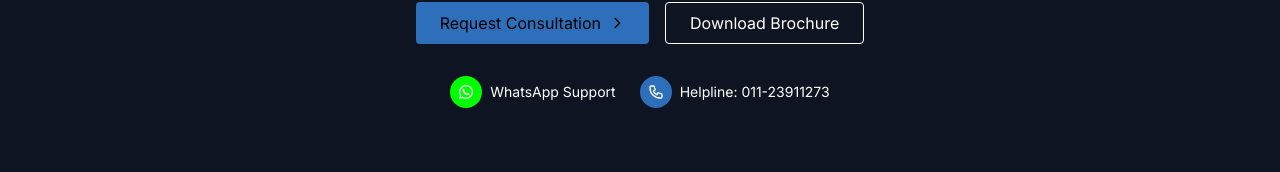
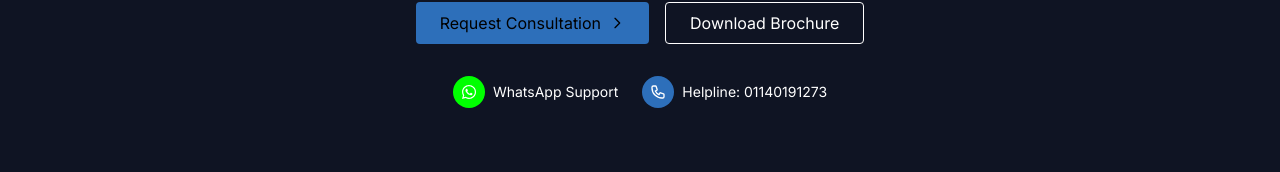
Before and after one commit to ATHARVISM2804/Kumar-Power, a React (Vite) app: page /about/Testimonials in a window 1280 px wide. Shown: the part 2577-2749 px from the top of the page. Built offline with nearby package versions, Linux system fonts and the light colour scheme.

Commit message:
testimonials no

```diff
--- a/src/pages/about/Testimonials.tsx
+++ b/src/pages/about/Testimonials.tsx
@@ -449,7 +449,7 @@ const Testimonials = () => {
 
             {/* Contact Info */}
             <div className="flex justify-center gap-6 mt-8">
-              <a href="https://wa.me/917023817174" className="flex items-center text-sm">
+              <a href="https://wa.me/919773877796" className="flex items-center text-sm">
                 <div className="bg-[#00FF00] h-8 w-8 rounded-full flex items-center justify-center mr-2">
                   <svg xmlns="http://www.w3.org/2000/svg" className="h-4 w-4" fill="white" viewBox="0 0 448 512">
                     <path d="M380.9 97.1C339 55.1 283.2 32 223.9 32c-122.4 0-222 99.6-222 222 0 39.1 10.2 77.3 29.6 111L0 480l117.7-30.9c32.4 17.7 68.9 27 106.1 27h.1c122.3 0 224.1-99.6 224.1-222 0-59.3-25.2-115-67.1-157zm-157 341.6c-33.2 0-65.7-8.9-94-25.7l-6.7-4-69.8 18.3L72 359.2l-4.4-7c-18.5-29.4-28.2-63.3-28.2-98.2 0-101.7 82.8-184.5 184.6-184.5 49.3 0 95.6 19.2 130.4 54.1 34.8 34.9 56.2 81.2 56.1 130.5 0 101.8-84.9 184.6-186.6 184.6zm101.2-138.2c-5.5-2.8-32.8-16.2-37.9-18-5.1-1.9-8.8-2.8-12.5 2.8-3.7 5.6-14.3 18-17.6 21.8-3.2 3.7-6.5 4.2-12 1.4-32.6-16.3-54-29.1-75.5-66-5.7-9.8 5.7-9.1 16.3-30.3 1.8-3.7.9-6.9-.5-9.7-1.4-2.8-12.5-30.1-17.1-41.2-4.5-10.8-9.1-9.3-12.5-9.5-3.2-.2-6.9-.2-10.6-.2-3.7 0-9.7 1.4-14.8 6.9-5.1 5.6-19.4 19-19.4 46.3 0 27.3 19.9 53.7 22.6 57.4 2.8 3.7 39.1 59.7 94.8 83.8 35.2 15.2 49 16.5 66.6 13.9 10.7-1.6 32.8-13.4 37.4-26.4 4.6-13 4.6-24.1 3.2-26.4-1.3-2.5-5-3.9-10.5-6.6z"/>
@@ -457,13 +457,13 @@ const Testimonials = () => {
                 </div>
                 <span>WhatsApp Support</span>
               </a>
-              <a href="tel:01123911273" className="flex items-center text-sm">
+              <a href="tel:01140191273" className="flex items-center text-sm">
                 <div className="bg-[#2D6FBA] h-8 w-8 rounded-full flex items-center justify-center mr-2">
                   <svg xmlns="http://www.w3.org/2000/svg" className="h-4 w-4" fill="none" viewBox="0 0 24 24" stroke="white">
                     <path strokeLinecap="round" strokeLinejoin="round" strokeWidth={2} d="M3 5a2 2 0 012-2h3.28a1 1 0 01.948.684l1.498 4.493a1 1 0 01-.502 1.21l-2.257 1.13a11.042 11.042 0 005.516 5.516l1.13-2.257a1 1 0 011.21-.502l4.493 1.498a1 1 0 01.684.949V19a2 2 0 01-2 2h-1C9.716 21 3 14.284 3 6V5z" />
                   </svg>
                 </div>
-                <span>Helpline: 011-23911273</span>
+                <span>Helpline: 01140191273</span>
               </a>
             </div>
           </div>
```
